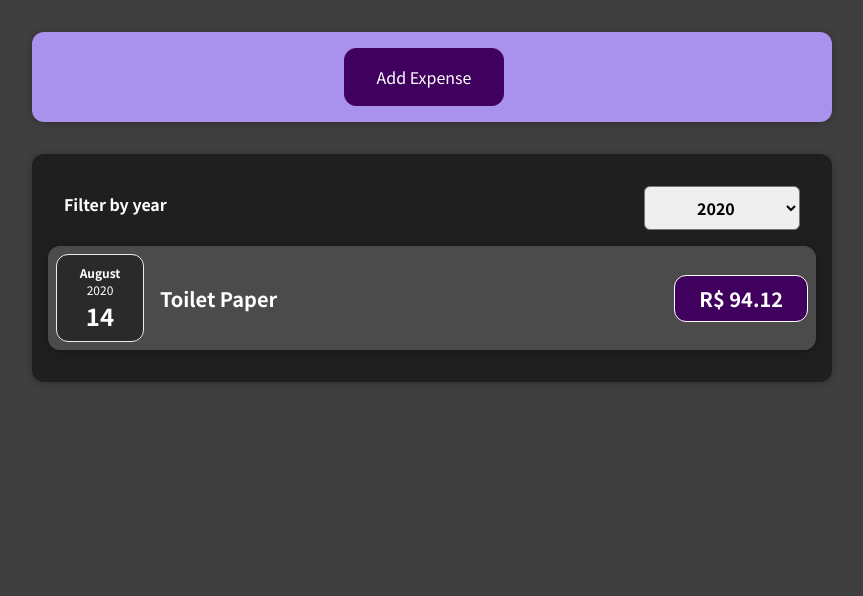
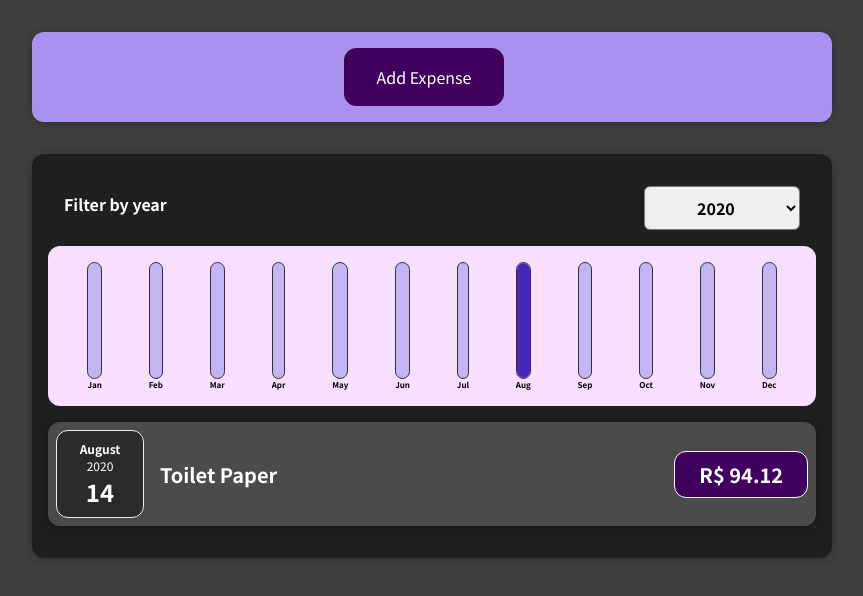
Before and after one commit to gustavohrg/FA.react-ExpensesTracker, a React (Create React App) app: page / in a window 1280 px wide. Shown: the top 596 px of the page, without its empty margins (208-1071 px from the left). Built offline with nearby package versions, Linux system fonts and the light colour scheme.

Commit message:
C25: Finalizando integração com gráficos

```diff
--- a/src/components/Chart/Chart.js
+++ b/src/components/Chart/Chart.js
@@ -1,14 +1,17 @@
 import './Chart.css';
-import ChartBar from './CharBar';
+import ChartBar from './ChartBar';
 
 const Chart = (props) => {
+  const dataPointValues = props.dataPoints.map((dataPoint) => dataPoint.value);
+  const totalMaximum = Math.max(...dataPointValues);
+
   return (
     <div className='chart'>
       {props.dataPoints.map((dataPoint) => (
         <ChartBar
           key={dataPoint.label}
           value={dataPoint.value}
-          maxValue={null}
+          maxValue={totalMaximum}
           label={dataPoint.label}
         />
       ))}
--- a/src/components/Chart/ChartBar.js
+++ b/src/components/Chart/ChartBar.js
@@ -3,8 +3,8 @@
 const ChartBar = (props) => {
   let barFillHeight = '0%';
 
-  if (props.max > 0) {
-    barFillHeight = Math.round((props.value / props.MaxValue) * 100) + '%';
+  if (props.maxValue > 0) {
+    barFillHeight = Math.round((props.value / props.maxValue) * 100) + '%';
   }
 
   return (
--- a/src/components/Expenses/Expenses.js
+++ b/src/components/Expenses/Expenses.js
@@ -4,6 +4,7 @@
 import Card from '../UI/Card';
 import ExpensesFilter from './ExpensesFilter';
 import ExpensesList from './ExpensesList';
+import ExpensesChart from './ExpensesChart';
 
 const Expenses = (props) => {
   const [filteredYear, setFilteredYear] = useState('2020');
@@ -23,6 +24,7 @@
         selected={filteredYear}
         onChangeFilter={filterChangeHandler}
       />
+      <ExpensesChart expenses={filteredExpenses} />
       <ExpensesList items={filteredExpenses} />
     </Card>
   );
--- /dev/null
+++ b/src/components/Expenses/ExpensesChart.js
@@ -0,0 +1,27 @@
+import Chart from '../Chart/Chart';
+
+const ExpensesChart = (props) => {
+  const chartDataPoints = [
+    { label: 'Jan', value: 0 },
+    { label: 'Feb', value: 0 },
+    { label: 'Mar', value: 0 },
+    { label: 'Apr', value: 0 },
+    { label: 'May', value: 0 },
+    { label: 'Jun', value: 0 },
+    { label: 'Jul', value: 0 },
+    { label: 'Aug', value: 0 },
+    { label: 'Sep', value: 0 },
+    { label: 'Oct', value: 0 },
+    { label: 'Nov', value: 0 },
+    { label: 'Dec', value: 0 },
+  ];
+
+  for (const expense of props.expenses) {
+    const expenseMonth = expense.date.getMonth(); // starting at 0 for january
+    chartDataPoints[expenseMonth].value += expense.amount;
+  }
+
+  return <Chart dataPoints={chartDataPoints} />;
+};
+
+export default ExpensesChart;
```
